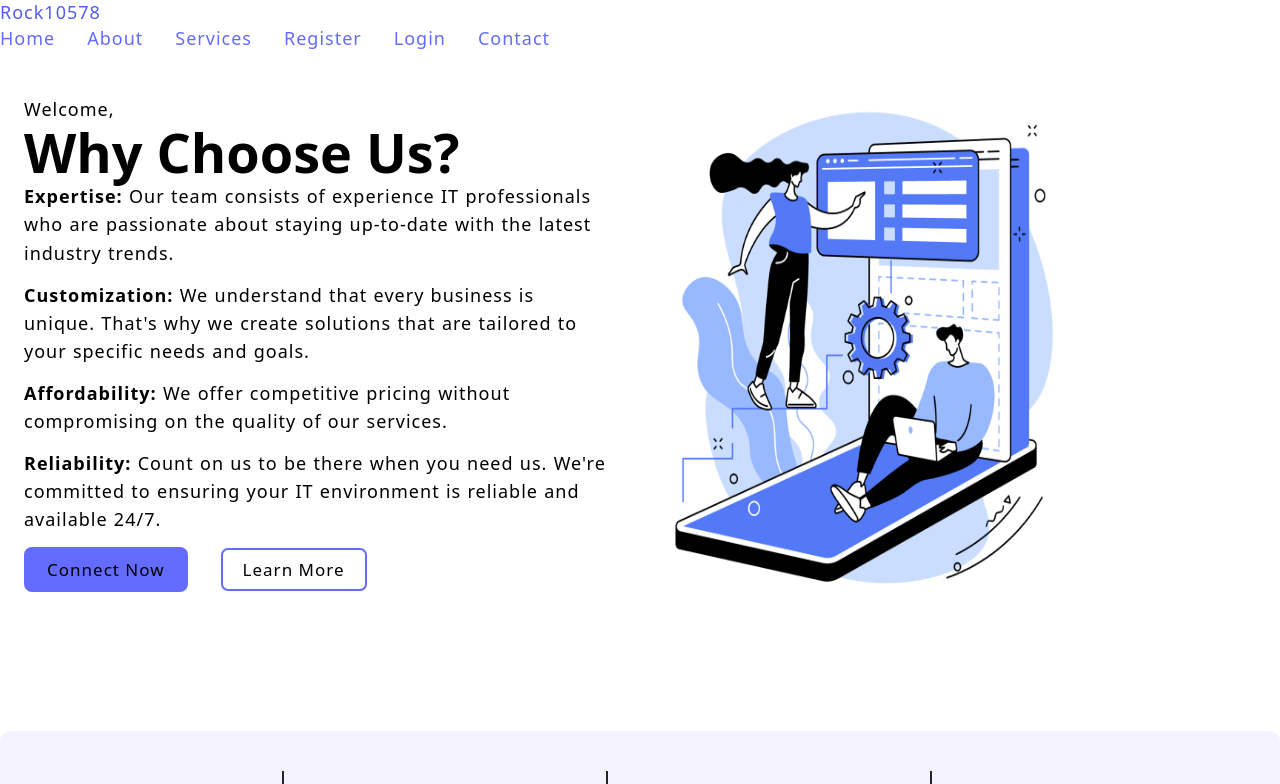
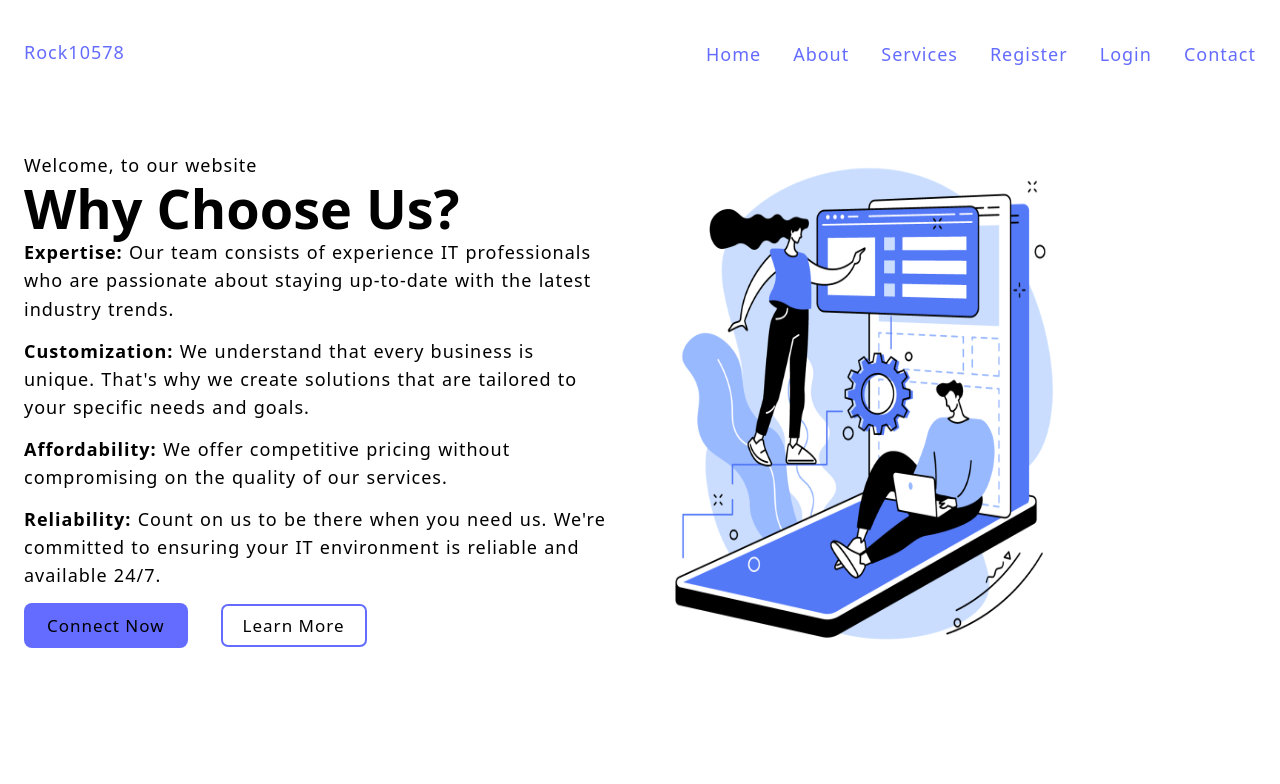
Before and after one commit to Rock10578/Service, a React (Vite) app in the folder client/: page /about in a window 1280 px wide. Shown: the top 784 px of the page. Built offline with nearby package versions, Linux system fonts and the light colour scheme; no server answers.

Commit message:
Contact message storing in database

```diff
--- a/client/src/components/Navbar.jsx
+++ b/client/src/components/Navbar.jsx
@@ -8,8 +8,8 @@ export const Navbar = () => {
     return (
         <>
             <header>
-                <div classname="container">
-                    <div classname="logo-brand">
+                <div className="container">
+                    <div className="logo-brand">
                         <NavLink to="/">Rock10578</NavLink>
                     </div>
                     <nav>
--- a/client/src/pages/About.jsx
+++ b/client/src/pages/About.jsx
@@ -3,7 +3,7 @@ import { Analytics } from "../components/Analytics";
 import { useAuth } from "../store/auth";
 
 export const About = () => {
-    const { user } = useAuth();
+    const { user, isLoggedIn } = useAuth();
 
     return(
         <>
@@ -11,7 +11,7 @@ export const About = () => {
             <section className="section-hero">
                 <div className="container grid grid-two-cols">
                     <div className="hero-content">
-                        <p>Welcome, {user.username}</p>
+                        <p>Welcome, { isLoggedIn ? ` ${user.username} to our website`: "to our website" }</p>
                         <h1>Why Choose Us?</h1>
                         <p><b>Expertise:</b> Our team consists of experience IT professionals who are passionate about staying up-to-date with the latest industry trends.</p>
                         <br/>
--- a/client/src/pages/Contact.jsx
+++ b/client/src/pages/Contact.jsx
@@ -1,5 +1,6 @@
 import { useState } from "react";
 import { useAuth } from "../store/auth";
+import { useNavigate } from "react-router-dom";
 
 export const Contact = () => {
 
@@ -10,6 +11,8 @@ export const Contact = () => {
     })
     const [userData,setUserData] = useState(true);
     const {user} = useAuth();
+
+    const navigate = useNavigate();
 
     if(userData && user){
         setContact({
@@ -36,10 +39,22 @@ export const Contact = () => {
         // }))
     }
 
-    const handleSubmit = (e) => {
+    const handleSubmit = async (e) => {
         e.preventDefault();
-        // alert(user);
-        console.log(contact)
+        try {
+            const response = await fetch(`http://localhost:4000/api/form/contact`, {
+                method: "POST",
+                headers: {
+                    "Content-Type": "application/json",
+                },
+                body: JSON.stringify(contact)
+            });
+            if (response.ok){
+                navigate("/")
+            }
+        } catch (error) {
+            console.log("Error from contact handleSubmit : ", error)
+        }
     }
 
 
--- a/client/src/pages/Login.jsx
+++ b/client/src/pages/Login.jsx
@@ -1,4 +1,4 @@
-import { useState } from "react"
+import { useEffect, useState } from "react"
 import { useNavigate } from "react-router-dom"
 import { useAuth } from "../store/auth"
 
--- a/client/src/store/auth.jsx
+++ b/client/src/store/auth.jsx
@@ -11,7 +11,7 @@ export const AuthProvider = ({children}) => {
     }
 
     let isLoggedIn = !!token;
-    console.log("isLogedIn",isLoggedIn)
+    // console.log("isLogedIn",isLoggedIn)
 
     // tackling the logout functionality
     const LogoutUser = () => {
@@ -20,7 +20,6 @@ export const AuthProvider = ({children}) => {
     }
 
     // JWT Authentication - to get currently logged in user data
-
     const userAuthentication = async () => {
         try {
             const response = await fetch("http://localhost:4000/api/auth/user", {
```
Lines whose indentation alone changed are shown as unchanged.
